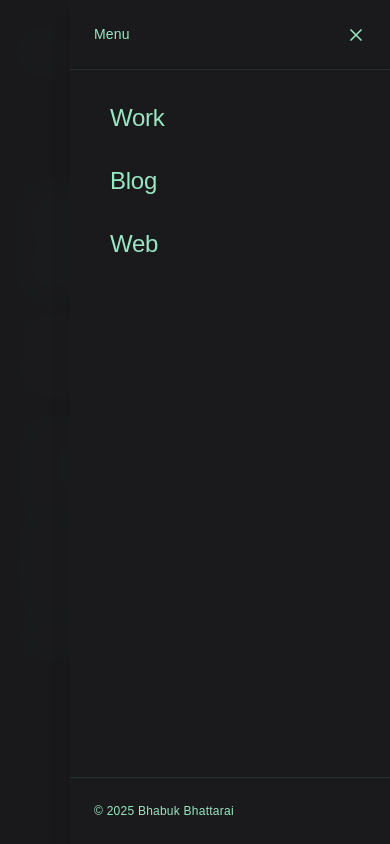
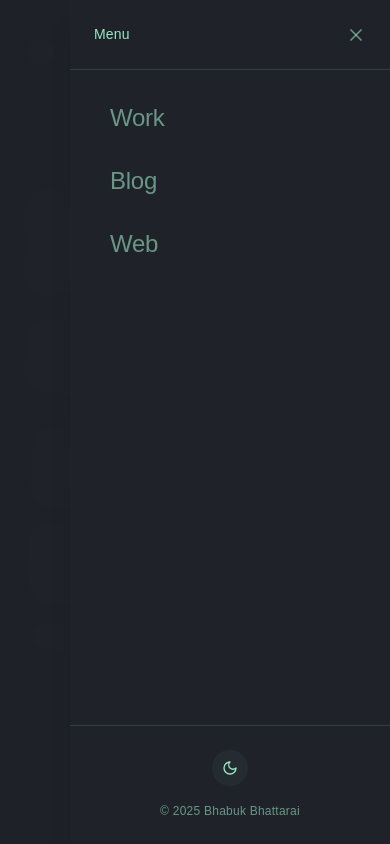
Before and after one commit to ftbhabuk/portfolio, a Next.js app: page / in a window 390 px wide. Both pictures are taken after a click on the button "Open menu". Shown: the top 844 px of the page. Built offline with nearby package versions, Linux system fonts and the light colour scheme; a web font is replaced by a local one.

Commit message:
feat: fix mobile work section with click-to-expand functionality and improve mobile menu theme handling

```diff
--- a/components/mobile-menu.tsx
+++ b/components/mobile-menu.tsx
@@ -5,6 +5,7 @@ import { X } from "lucide-react"
 import { useScrollContext } from "./smooth-scroll-provider"
 import { createPortal } from "react-dom"
 import { useEffect, useState } from "react"
+import { ThemeToggle } from "./theme-toggle"
 
 interface MobileMenuProps {
   isOpen: boolean
@@ -55,7 +56,7 @@ export function MobileMenu({ isOpen, onClose }: MobileMenuProps) {
             animate={{ opacity: 1 }}
             exit={{ opacity: 0 }}
             transition={{ duration: 0.3 }}
-            className="fixed inset-0 bg-[#1a1a1c]/95 backdrop-blur-md"
+            className="fixed inset-0 bg-background/95 backdrop-blur-md"
             onClick={onClose}
             style={{ zIndex: 1 }}
           />
@@ -66,14 +67,14 @@ export function MobileMenu({ isOpen, onClose }: MobileMenuProps) {
             animate={{ translateX: 0 }}
             exit={{ translateX: "100%" }}
             transition={{ duration: 0.4, ease: [0.25, 0.1, 0.25, 1.0] }}
-            className="fixed top-0 right-0 bottom-0 w-full max-w-xs bg-[#1a1a1c] shadow-xl flex flex-col h-full"
+            className="fixed top-0 right-0 bottom-0 w-full max-w-xs bg-background shadow-xl flex flex-col h-full"
             style={{ zIndex: 2, willChange: "transform" }}
           >
-            <div className="flex justify-between items-center p-6 border-b border-foreground/10">
+            <div className="flex justify-between items-center p-6 border-b border-border">
               <span className="nav-text">Menu</span>
               <button
                 onClick={onClose}
-                className="text-foreground-secondary hover:text-foreground transition-colors"
+                className="text-muted-foreground hover:text-foreground transition-colors"
                 aria-label="Close menu"
               >
                 <X className="h-5 w-5" />
@@ -87,7 +88,7 @@ export function MobileMenu({ isOpen, onClose }: MobileMenuProps) {
                     key={item.name}
                     href={item.href}
                     className={`mobile-nav-text ${
-                      currentSection === item.id ? "text-foreground" : "text-foreground-secondary hover:text-foreground"
+                      currentSection === item.id ? "text-foreground" : "text-muted-foreground hover:text-foreground"
                     } transition-colors duration-300 relative pl-4`}
                     onClick={(e) => {
                       e.preventDefault()
@@ -97,7 +98,7 @@ export function MobileMenu({ isOpen, onClose }: MobileMenuProps) {
                     {currentSection === item.id && (
                       <motion.span
                         layoutId="activeMenuIndicator"
-                        className="absolute left-0 top-1/2 -translate-y-1/2 w-1 h-8 bg-foreground rounded-full"
+                        className="absolute left-0 top-1/2 -translate-y-1/2 w-1 h-8 bg-primary rounded-full"
                         transition={{ duration: 0.3 }}
                       />
                     )}
@@ -107,8 +108,11 @@ export function MobileMenu({ isOpen, onClose }: MobileMenuProps) {
               </nav>
             </div>
 
-            <div className="border-t border-foreground/10 p-6">
-              <p className="meta-text text-foreground-secondary">&copy; {new Date().getFullYear()} Bhabuk Bhattarai</p>
+            <div className="border-t border-border p-6 space-y-4">
+              <div className="flex justify-center">
+                <ThemeToggle />
+              </div>
+              <p className="meta-text text-muted-foreground text-center">&copy; {new Date().getFullYear()} Bhabuk Bhattarai</p>
             </div>
           </motion.div>
         </div>
--- a/components/navbar.tsx
+++ b/components/navbar.tsx
@@ -80,8 +80,7 @@ export function Navbar() {
             <ThemeToggle />
           </div>
 
-          <div className="md:hidden flex items-center gap-4">
-            <ThemeToggle />
+          <div className="md:hidden flex items-center">
             <button
               onClick={() => setIsOpen(true)}
               className="flex items-center justify-center w-10 h-10 rounded-full bg-foreground/5 hover:bg-foreground/10 transition-all duration-300 text-foreground"
--- a/components/work-section.tsx
+++ b/components/work-section.tsx
@@ -1,5 +1,6 @@
 "use client"
 import { motion } from "framer-motion"
+import { useState } from "react"
 
 const projects = [
   {
@@ -83,6 +84,8 @@ const projects = [
 ]
 
 export function WorkSection() {
+  const [expandedProject, setExpandedProject] = useState<number | null>(null)
+
   const containerVariants = {
     hidden: { opacity: 0 },
     visible: {
@@ -142,25 +145,28 @@ export function WorkSection() {
             <motion.div key={project.id} variants={itemVariants}>
               <div className="group block py-8 border-t border-foreground/10 transition-all duration-500 ease-out">
                 <div className="flex items-center justify-between">
-                  <a
-                    href={project.liveLink || project.githubLink}
-                    target="_blank"
-                    rel="noopener noreferrer"
-                    className="project-title text-foreground/80 group-hover:text-foreground transition-colors duration-500 ease-out"
+                  <button
+                    onClick={() => setExpandedProject(expandedProject === project.id ? null : project.id)}
+                    className="project-title text-foreground/80 group-hover:text-foreground transition-colors duration-500 ease-out text-left"
                   >
                     {project.title}
-                  </a>
+                  </button>
                   <div className="meta-text text-foreground-secondary">{project.year}</div>
                 </div>
 
-                {/* Hover content */}
-                <div className="max-h-0 overflow-hidden group-hover:max-h-40 transition-all duration-500 ease-out">
-                  <p className="project-description text-foreground-secondary max-w-2xl pt-4 opacity-0 group-hover:opacity-100 transition-opacity duration-500 delay-100 ease-out">
+                {/* Content that shows on hover (desktop) or click (mobile) */}
+                <div className={`max-h-0 overflow-hidden transition-all duration-500 ease-out ${
+                  expandedProject === project.id ? 'max-h-40' : 'group-hover:max-h-40'
+                }`}>
+                  <p className={`project-description text-foreground-secondary max-w-2xl pt-4 transition-opacity duration-500 delay-100 ease-out ${
+                    expandedProject === project.id ? 'opacity-100' : 'opacity-0 group-hover:opacity-100'
+                  }`}>
                     {project.description}
                   </p>
 
-                  <div className="flex items-center gap-6 pt-4 opacity-0 group-hover:opacity-100 transition-opacity duration-500 delay-150 ease-out">
-                    {/* Tech stack first, then GitHub icon – both on the left */}
+                  <div className={`flex items-center gap-6 pt-4 transition-opacity duration-500 delay-150 ease-out ${
+                    expandedProject === project.id ? 'opacity-100' : 'opacity-0 group-hover:opacity-100'
+                  }`}>
                     <div className="flex items-center gap-4">
                       <div className="flex flex-wrap gap-2">
                         {project.tech.map((tech, i) => (
@@ -179,6 +185,7 @@ export function WorkSection() {
                         rel="noopener noreferrer"
                         className="flex-shrink-0 text-foreground-secondary/70 hover:text-foreground transition-colors"
                         aria-label="View source code on GitHub"
+                        onClick={(e) => e.stopPropagation()}
                       >
                         <svg
                           className="w-5 h-5"
```
